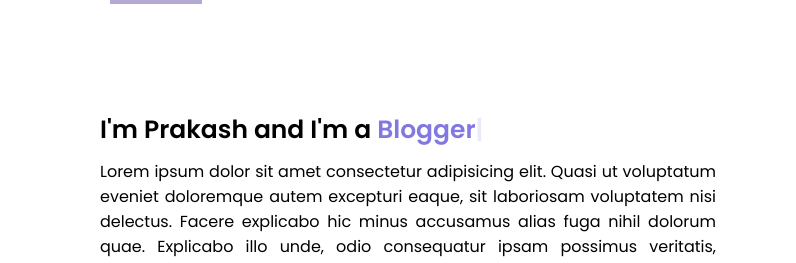
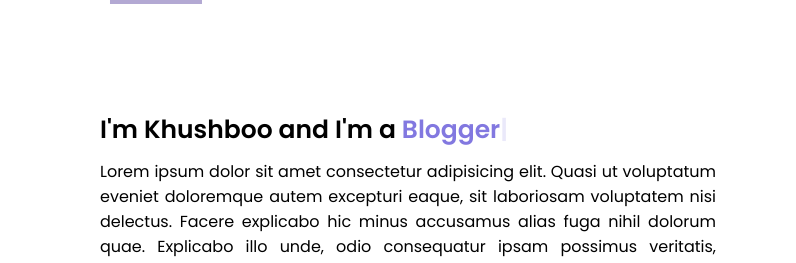
Before and after one commit to KhushbooYadav7970/website7970, a plain HTML site: page index.html in a window 1280 px wide. Shown: the part 970-1233 px from the top of the page, 484-1280 px from the left. Drawn offline with nearby package versions, Linux system fonts and the light colour scheme.

Commit message:
Update index.html

```diff
--- a/index.html
+++ b/index.html
@@ -71,7 +71,7 @@
                     <img src="images/profile-1.jpeg" alt="">
                 </div>
                 <div class="column right">
-                    <div class="text">I'm Prakash and I'm a <span class="typing-2"></span></div>
+                    <div class="text">I'm Khushboo and I'm a <span class="typing-2"></span></div>
                     <p>Lorem ipsum dolor sit amet consectetur adipisicing elit. Quasi ut voluptatum eveniet doloremque autem excepturi eaque, sit laboriosam voluptatem nisi delectus. Facere explicabo hic minus accusamus alias fuga nihil dolorum quae. Explicabo illo unde, odio consequatur ipsam possimus veritatis, placeat, ab molestiae velit inventore exercitationem consequuntur blanditiis omnis beatae. Dolor iste excepturi ratione soluta quas culpa voluptatum repudiandae harum non.</p>
                     <a href="#">Download CV</a>
                 </div>
```
